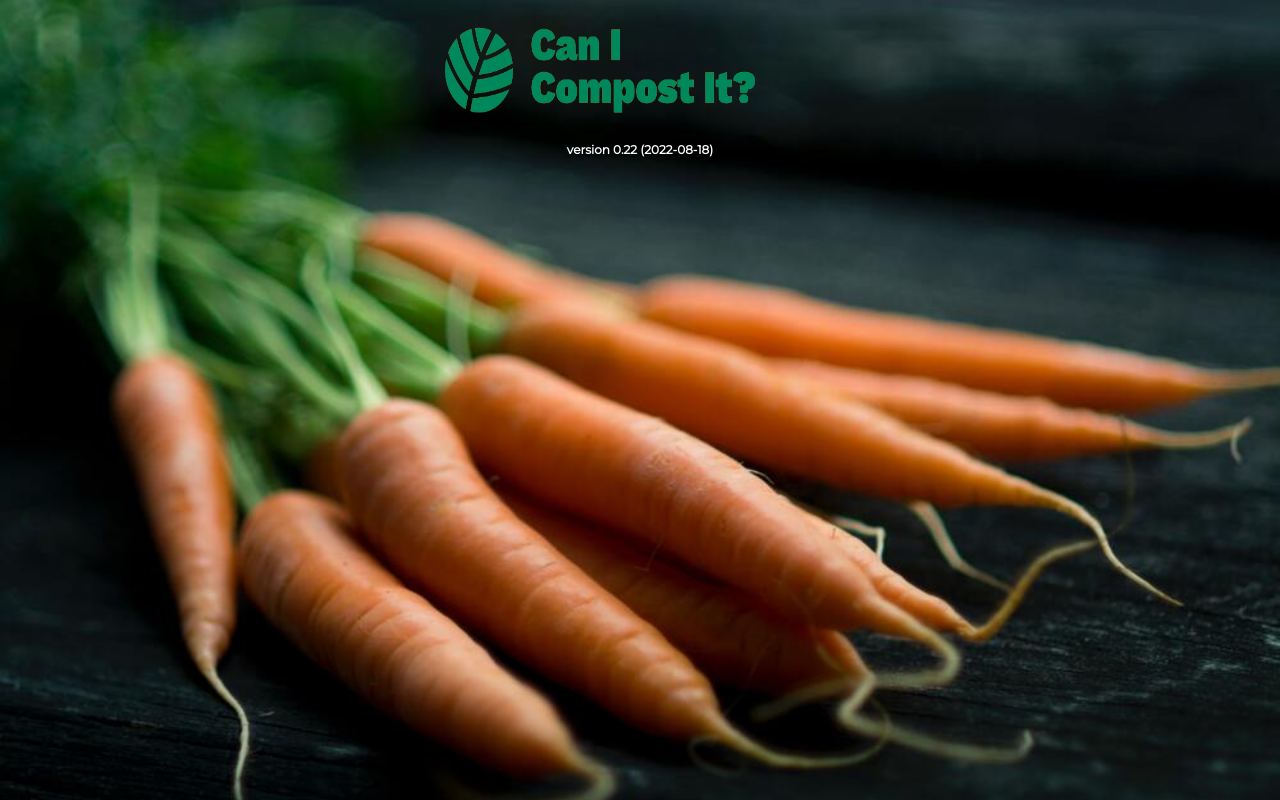
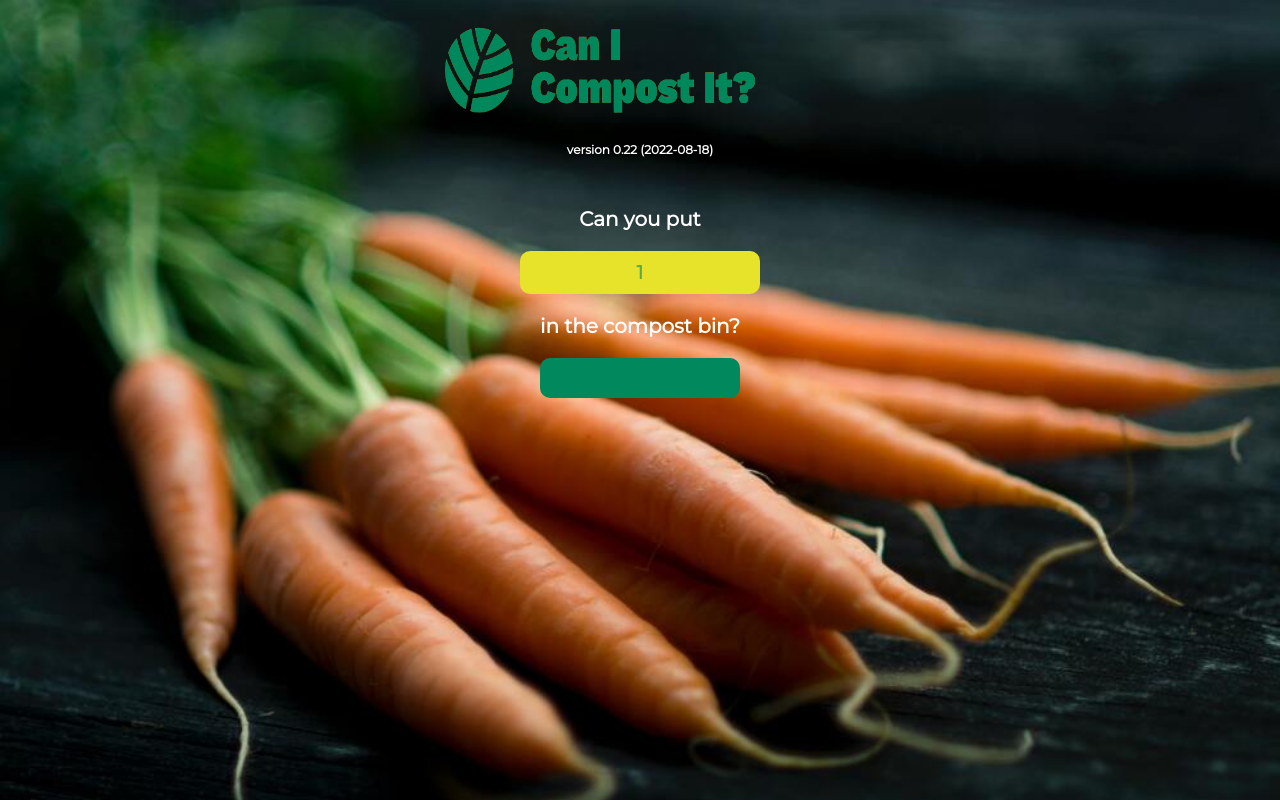
Before and after one commit to korbal/compost, a Vue app: page /item/1 in a window 1280 px wide. Built offline with nearby package versions, Linux system fonts and the light colour scheme.

Commit message:
v0.23 - router done, functionally working

```diff
--- a/src/App.vue
+++ b/src/App.vue
@@ -4,7 +4,10 @@
       <div class="row">
 
         <div class="flex-item item-two">
+
+          <router-link :to="{name: 'Home'}">
           <img src="./assets/cici-logo.png" alt="" class="logo">
+          </router-link>
         </div>
 
       </div>
--- a/src/components/SearchBar.vue
+++ b/src/components/SearchBar.vue
@@ -1,32 +1,47 @@
 <template>
    <input
-     type="text"
      v-model="input"
      @input="input = $event.target.value"
-     placeholder="start typing to find out..." />
+     placeholder="start typing to find out..."
+     type="text"
+   />
   <div
-    class="item fruit"
-    v-for="fruit in filteredList()"
-    :key="fruit"
     v-show="input.length !=0"
+    v-for="item in filteredList()"
+    :key="item.id"
+    class="item-bg item-class"
+  >
+    <router-link
+      :to="{
+        name: 'ItemDetails',
+        params: {
+          item: item,
+          id: item.id,
+          name: item.name,
+          isCompostable: item.isCompostable,
+          description: item.description,
+          // TODO: something is not right with image. wtf
+          //image: image.image_url
+        }
+      }"
     >
-    <p>{{ fruit }}</p>
+      <p>{{ item.name }}</p>
+    </router-link>
   </div>
   <div
-    class="item error"
-    v-if="input&&!filteredList().length">
+    v-if="input&&!filteredList().length"
+    class="item-bg error"
+  >
      <p>No results found!</p>
   </div>
 
 </template>
 
-
 <script setup>
 import { onBeforeMount, onMounted, ref } from "vue";
 
-// TODO: rename fruits[] here to items and accordingly in the template
 let input = ref("");
-let fruits = [];
+let items = [];
 
 //let itemList = ref([]);
 
@@ -39,8 +54,8 @@ onMounted(() => {
 });
 
 function filteredList() {
-  return fruits.filter((fruit) =>
-    fruit.toLowerCase().includes(input.value.toLowerCase())
+  return items.filter((item) =>
+    item.name.toLowerCase().includes(input.value.toLowerCase())
   );
 }
 
@@ -53,7 +68,7 @@ async function getData() {
  const json = await res.json();
 
   for (const element of json.items) {
-    fruits.push(element.name);
+    items.push(element);
   }
 
 }
@@ -90,12 +105,12 @@ input {
   background-size: 15px 15px;
   font-size: 16px;
   border: none;
-  border-radius: 5px;
+  border-radius: 20px;
   box-shadow: rgba(50, 50, 93, 0.25) 0px 2px 5px -1px,
     rgba(0, 0, 0, 0.3) 0px 1px 3px -1px;
 }
 
-.item {
+.item-bg {
   width: 350px;
   margin: 0 auto 10px auto;
   padding: 10px 20px;
@@ -105,9 +120,16 @@ input {
     rgba(0, 0, 0, 0.06) 0px 1px 2px 0px;
 }
 
-.fruit {
-  background-color: rgb(97, 62, 252);
+.item-class {
+  /* background-color: rgb(97, 62, 252); */
+  background-color: #5aab49;
   cursor: pointer;
+
+}
+
+a {
+    color: white;
+    text-decoration: none;
 }
 
 .error {
--- a/src/router/index.js
+++ b/src/router/index.js
@@ -15,7 +15,7 @@ const routes = [
     component: About
   },
   {
-    path: '/items/:id',
+    path: '/item/:name',
     name: 'ItemDetails',
     component: ItemDetails,
     props: true
--- a/src/views/ItemDetails.vue
+++ b/src/views/ItemDetails.vue
@@ -1,12 +1,49 @@
 <template>
 
+<h2>Can you put</h2>
+ <h3> {{$attrs.name}} </h3>
+<h2>in the compost bin?</h2>
+<h4> {{$attrs.isCompostable}} </h4>
 
 </template>
 
-<script>
 
+
+<!-----------SCRIPT-------------->
+
+<script setup>
+import { defineProps } from "@vue/runtime-core";
+
+const props = defineProps(['item']);
 
 </script>
 
+
+<!-----------STYLE--------------->
 <style>
+
+h2{
+  font-size: 20px;
+  color: white;
+  text-align: center;
+  margin: 20px;
+}
+
+h3{
+  color: #5aab49;
+  background-color: #e7e22a;
+  padding: 10px;
+  border-radius: 10px;
+  text-align: center;
+}
+
+h4{
+  color: white;
+  background-color: #01885d;
+  padding: 20px;
+  border-radius: 10px;
+  text-align: center;
+  margin: 20px;
+}
+
 </style>
```
